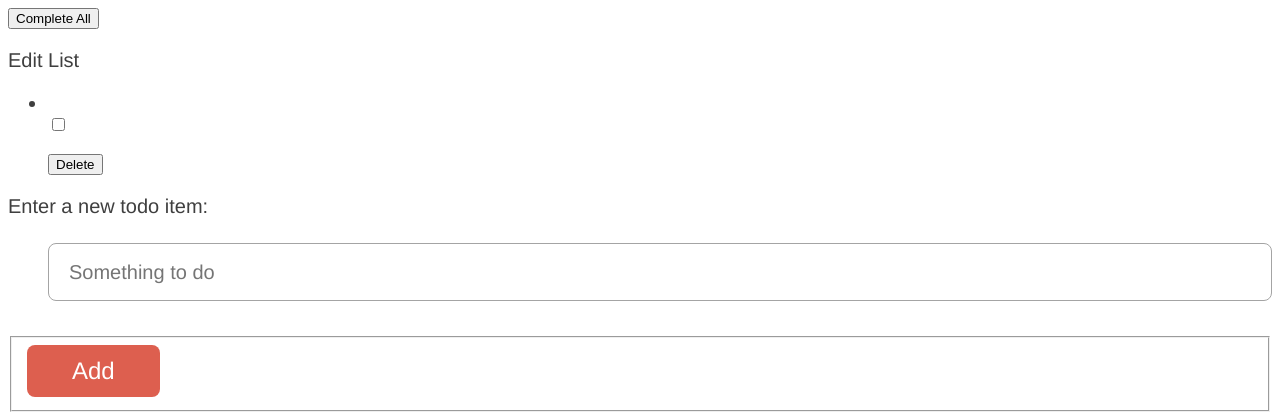
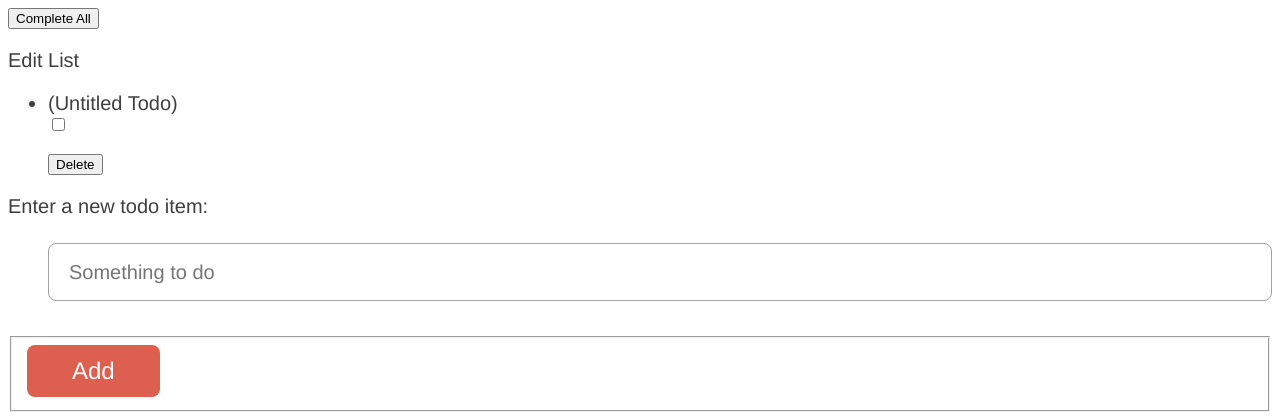
Before and after one commit to swiraol/todos_from_scratch_1, a Flask app: page /lists/1/ in a window 1280 px wide. Shown: the top 420 px of the page. Run offline with Flask 3, Linux system fonts and the light colour scheme; a database or web service that is not in the repository returns one stand-in record (values such as "Sample title"); some libraries are stand-ins or nearby versions.

Commit message:
Refactored logic for finding a list or todo into decoratros to keep routes clean

```diff
--- a/app.py
+++ b/app.py
@@ -1,5 +1,7 @@
 import secrets
-from todos.utils import error_for_list_title
+from werkzeug.exceptions import NotFound
+from todos.utils import error_for_title
+from functools import wraps
 from flask import (
     flash,
     Flask,
@@ -15,6 +17,34 @@ from todos.database_persistence import DatabasePersistence
 app = Flask(__name__)
 
 app.secret_key = secrets.token_hex(32)
+
+def require_list(f):
+    @wraps(f)
+    def decorated_func(*args, **kwargs):
+        list_id = kwargs.get('list_id')
+        lst = g.storage.find_list(list_id)
+        if not lst:
+            raise NotFound("List not found")
+
+        return f(lst=lst, *args, **kwargs)
+
+    return decorated_func
+
+def require_todo(f):
+    @wraps(f)
+    @require_list
+    def decorated_func(lst, *args, **kwargs):
+        list_id = kwargs.get('list_id')
+        todo_id = kwargs.get('todo_id')
+        todos = g.storage.find_todos(list_id)
+
+        todo = (todo for todo in todos if todo['id'] == todo_id)
+        if not todo:
+            raise NotFound("Todo not found")
+
+        return f(todo=todo, *args, **kwargs)
+
+    return decorated_func
 
 @app.before_request
 def load_storage():
@@ -33,7 +63,7 @@ def get_lists():
 def create_list():
     title = request.form['list_title']
     all_lists = g.storage.all_lists()
-    error = error_for_list_title(title, all_lists)
+    error = error_for_title(title, all_lists, "List")
     if error:
         flash(error, 'error')
         return redirect(url_for('new_list'))
@@ -46,21 +76,20 @@ def new_list():
     return render_template('new_list.html')
 
 @app.route("/lists/<list_id>/")
-def show_list(list_id):
-    lst = g.storage.find_list(list_id)
+@require_list
+def show_list(lst, list_id):
     return render_template('list.html', lst=lst)
 
 @app.route("/lists/<list_id>/edit/")
-def edit_list(list_id):
-    lst = g.storage.find_list(list_id)
-
+@require_list
+def edit_list(lst, list_id):
     return render_template('edit_list.html', lst=lst)
 
 @app.route("/lists/<list_id>/edit/", methods=["POST"])
 def update_list(list_id):
     title = request.form['new_list_title']
     all_lists = g.storage.all_lists()
-    error = error_for_list_title(title, all_lists)
+    error = error_for_title(title, all_lists, "List")
     if error:
         flash(error, 'error')
         return redirect(url_for('edit_list', list_id=list_id))
@@ -79,19 +108,27 @@ def delete_list(list_id):
 @app.route("/lists/<list_id>/todos/", methods=["POST"])
 def create_todo(list_id):
     todo_title = request.form['todo_title']
+    all_lists = g.storage.all_lists()
+    error = error_for_title(todo_title, all_lists, "Todo")
+    if error:
+        flash(error, 'error')
+        return redirect(url_for('show_list', list_id=list_id))
+
     g.storage.create_todo(list_id, todo_title)
     flash('You successfully created a todo item', 'success')
     return redirect(url_for('show_list', list_id=list_id))
 
 @app.route("/lists/<list_id>/todos/<todo_id>/delete/", methods=["POST"])
-def delete_todo(list_id, todo_id):
+@require_todo
+def delete_todo(todo, list_id, todo_id):
     g.storage.delete_todo(list_id, todo_id)
     flash('You successfully deleted a todo item', 'success')
 
     return redirect(url_for('show_list', list_id=list_id))
 
 @app.route("/lists/<list_id>/todos/<todo_id>/update", methods=["POST"])
-def update_todo(list_id, todo_id):
+@require_todo
+def update_todo(todo, list_id, todo_id):
     is_completed = request.form.get('item_status') is not None
     g.storage.update_todo_status(list_id, todo_id, is_completed)
     return redirect(url_for('show_list', list_id=list_id))
--- a/templates/list.html
+++ b/templates/list.html
@@ -23,7 +23,7 @@
 <ul>
   {% for todo in lst['todos'] %}
     <li>
-      <span class="{% if todo.completed %}completed-text{% endif %}">{{ todo['title'] }}
+      <span class="{% if todo.completed %}completed-text{% endif %}">{{ todo['title'] if todo['title'] and todo['title'].strip() else '(Untitled Todo)' }}
 
       </span>
     </li>
--- a/todos/utils.py
+++ b/todos/utils.py
@@ -1,8 +1,8 @@
-def error_for_list_title(title, all_lists):
+def error_for_title(title, all_lists, name):
     if not 1 <= len(title) <= 100:
-        return "List name must be between 1 and 100 characters."
+        return f"{name} title must be between 1 and 100 characters."
 
     if any(lst['title'] == title for lst in all_lists):
-        return "List name must be unique"
+        return f"{name} title must be unique"
 
     return None
```
Also changed, not shown: README.md.
